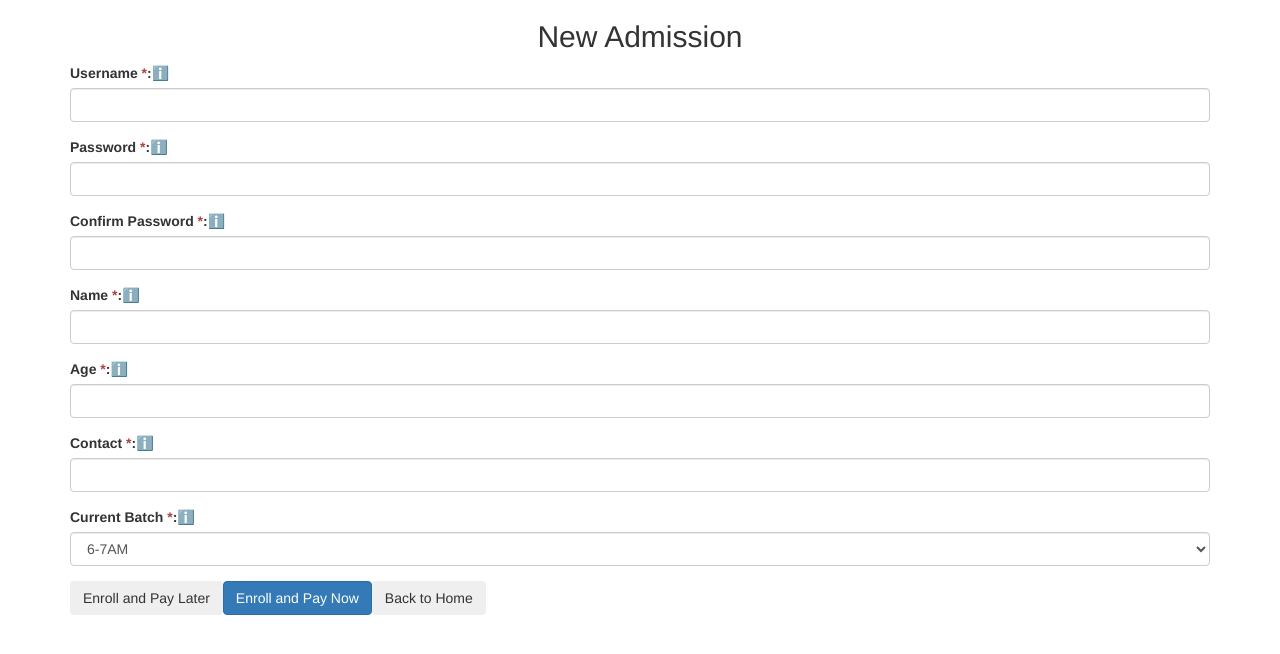
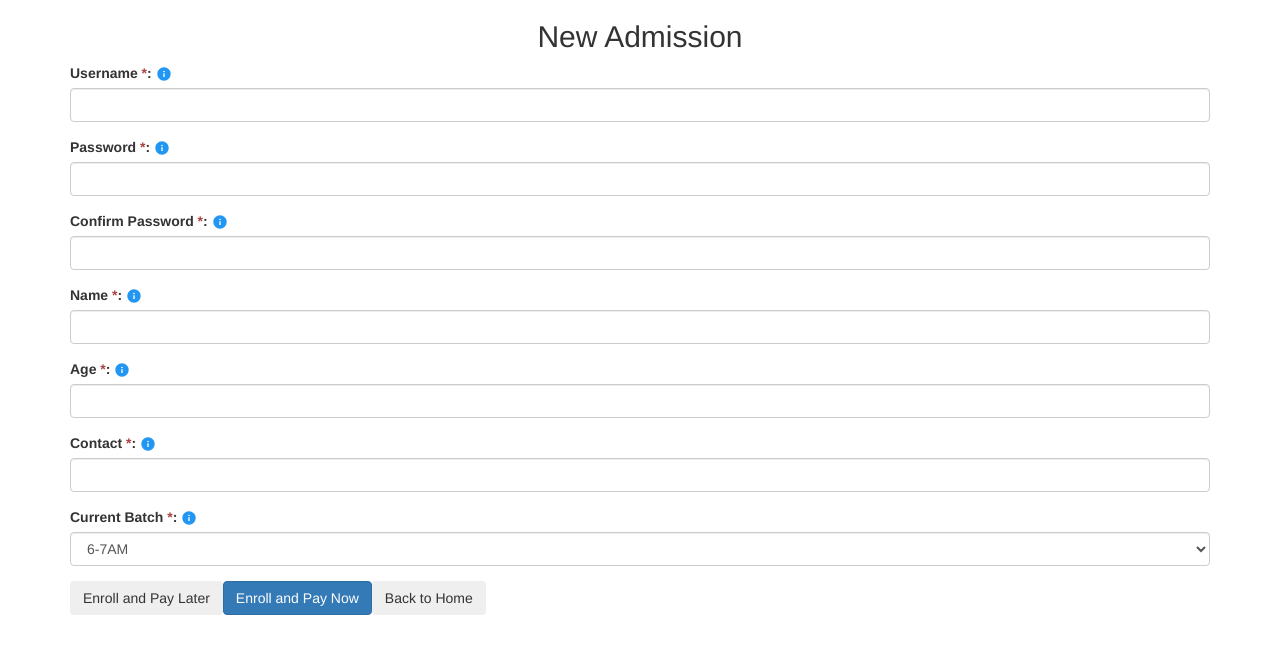
Before and after one commit to NILDARK/Flex-Yoga-App, a React (Vite) app in the folder frontend/: page /new-admission in a window 1280 px wide. Both pictures are taken after a click on the button "Agree and Continue". Shown: the top 654 px of the page. Built offline with nearby package versions, Linux system fonts and the light colour scheme.

Commit message:
added info icons in new admission page

```diff
--- a/frontend/src/components/NewAdmission.jsx
+++ b/frontend/src/components/NewAdmission.jsx
@@ -2,9 +2,8 @@
 import React, { useState } from 'react';
 import {useNavigate} from 'react-router-dom';
 import '../styles/NewAdmission.css';
-// import 'bootstrap/dist/css/bootstrap.min.css';
-// import 'bootstrap-icons/font/bootstrap-icons.css'; // Include Bootstrap Icons CSS
-// import 'bootstrap/dist/js/bootstrap.bundle.min.js';
+import infosvg from '../assets/info.svg';
+
 const NewAdmission = () => {
   const navigate = useNavigate();
   const [formData, setFormData] = useState({
@@ -147,7 +146,7 @@ const NewAdmission = () => {
 
   return (
     <div className="container mt-5">
-      <div className="card p-4">
+      <div className="card p-4 ">
       <h2 className="text-center mb-4">New Admission</h2>
       {termsAgreed?(<>
       <form onSubmit={handleSubmit} className="px-30">
@@ -155,12 +154,12 @@ const NewAdmission = () => {
             <label htmlFor="username">
               Username <span className="text-danger">*</span>:
               <span
-                className="ml-1"
+                className="ml-4"
                 data-toggle="tooltip"
                 data-placement="right"
                 title="Username must be of length 6-24."
               >
-                ℹ️
+                <img src={infosvg} style={{height:"16px",width:"16px",marginLeft:"4px"}}alt="ℹ️" />
               </span>
             </label>
             <input
@@ -182,7 +181,7 @@ const NewAdmission = () => {
                 data-placement="right"
                 title="Password must be 8-16 characters long."
               >
-                ℹ️
+                <img src={infosvg} style={{height:"16px",width:"16px",marginLeft:"4px"}}alt="ℹ️" />
               </span>
             </label>
             <input
@@ -204,7 +203,7 @@ const NewAdmission = () => {
                 data-placement="right"
                 title="Confirm Password must match above password."
               >
-                ℹ️
+                <img src={infosvg} style={{height:"16px",width:"16px",marginLeft:"4px"}}alt="ℹ️" />
               </span>
             </label>
             <input
@@ -226,7 +225,7 @@ const NewAdmission = () => {
                 data-placement="right"
                 title="Enter your name."
               >
-                ℹ️
+                <img src={infosvg} style={{height:"16px",width:"16px",marginLeft:"4px"}}alt="ℹ️" />
               </span>
             </label>
             <input
@@ -248,7 +247,7 @@ const NewAdmission = () => {
                 data-placement="right"
                 title="Age should be integer. Allowed age is between 18-65."
               >
-                ℹ️
+                <img src={infosvg} style={{height:"16px",width:"16px",marginLeft:"4px"}}alt="ℹ️" />
               </span>
             </label>
             <input
@@ -270,7 +269,7 @@ const NewAdmission = () => {
                 data-placement="right"
                 title="Enter your phone number. Should only contain 10 digits without country code."
               >
-                ℹ️
+                <img src={infosvg} style={{height:"16px",width:"16px",marginLeft:"4px"}}alt="ℹ️" />
               </span>
             </label>
             <input
@@ -292,7 +291,7 @@ const NewAdmission = () => {
                 data-placement="right"
                 title="Select batch for yoga class."
               >
-                ℹ️
+                <img src={infosvg} style={{height:"16px",width:"16px",marginLeft:"4px"}}alt="ℹ️" />
               </span>
             </label>
             <select
@@ -312,7 +311,7 @@ const NewAdmission = () => {
             )}
           </div>
 
-          <div className="d-flex justify-content-center">
+          <div className="d-flex justify-content-around">
               <button type="submit" className="btn btn-secondary mr-2" onClick={() => setEnrollAndPayLater(true)}>
                 Enroll and Pay Later
               </button>
@@ -322,7 +321,7 @@ const NewAdmission = () => {
               <button type="button" className="btn btn-secondary" onClick={() => navigate('/')}>
                 Back to Home
               </button>
-            </div>
+          </div>
         </form>
       </>):(<>
       <div className="terms-container jumbotron">
--- a/frontend/src/styles/NewAdmission.css
+++ b/frontend/src/styles/NewAdmission.css
@@ -7,3 +7,6 @@
   .button-container {
     margin-top: 20px;
   }
+.button-div{
+  margin-right: 4px;
+}
```
Also changed, not shown: frontend/src/assets/black-info.svg (added), frontend/src/assets/info.svg (added).
